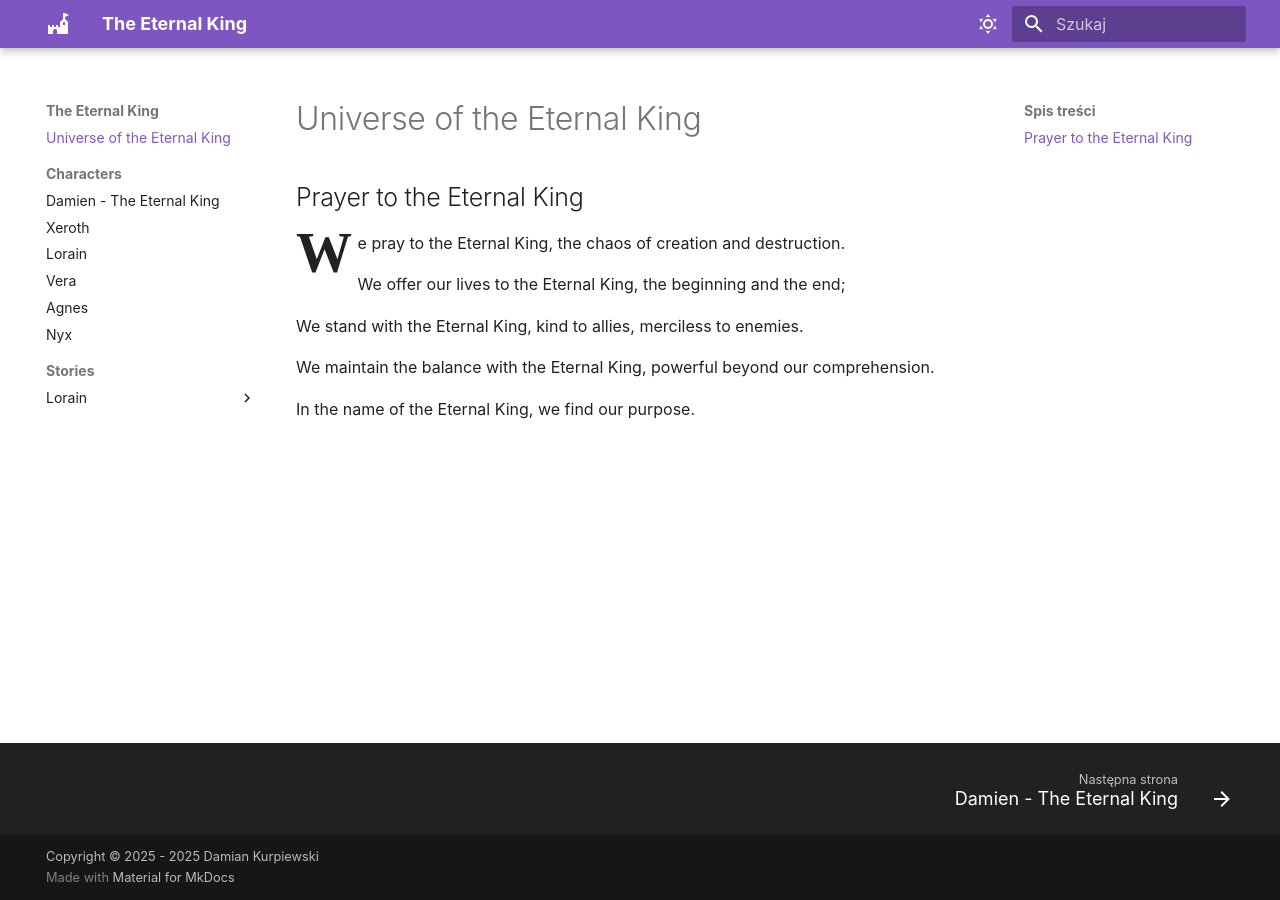
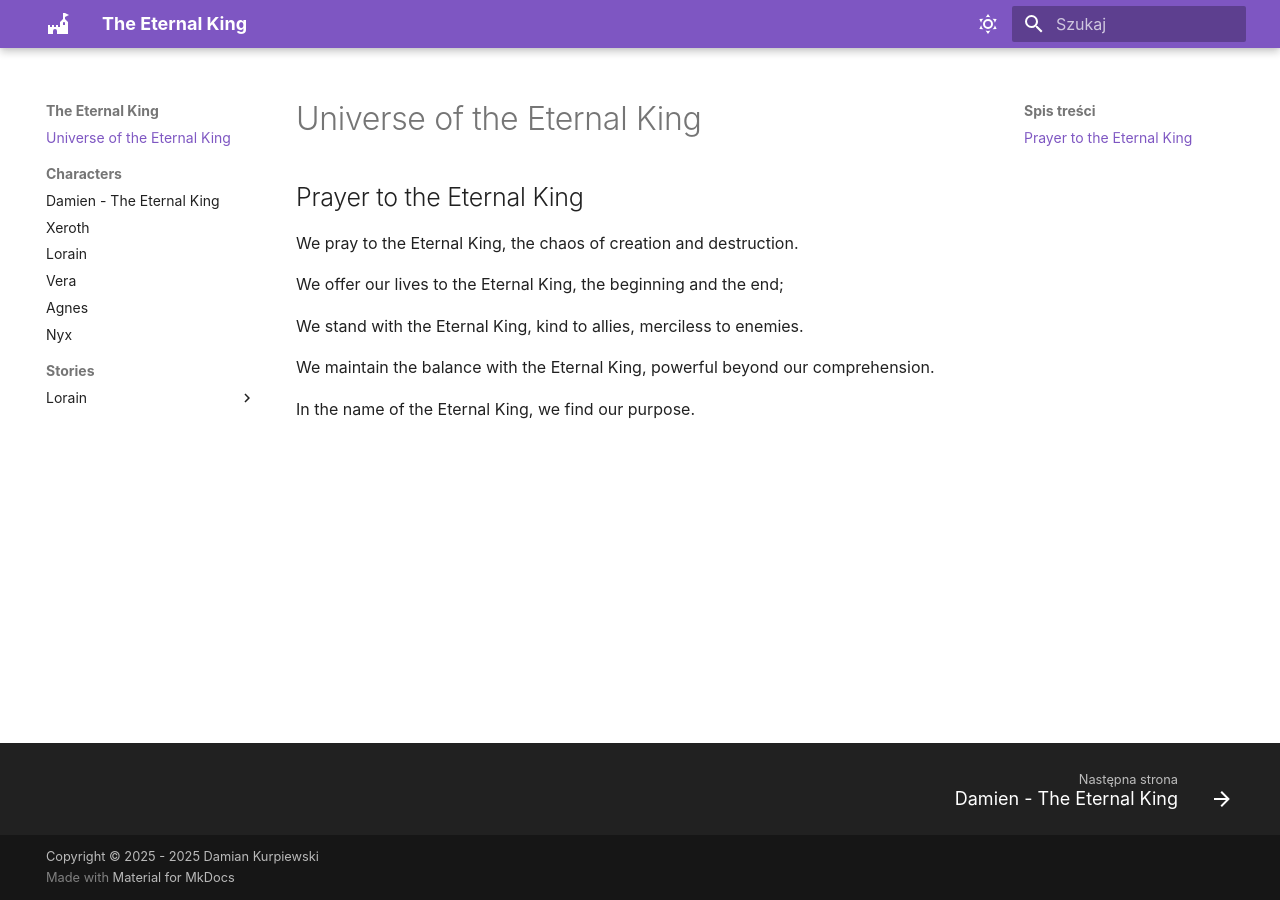
Before and after one commit to blackbat13/eternal-king, an MkDocs documentation site: the page built from docs/index.md, in a window 1280 px wide. Built offline with MkDocs 1.6.1 and Material for MkDocs 9.7.7, drawn with Linux system fonts in a browser that asks for light colours; some web fonts are replaced; plug-ins that fetch from the network failed and are left out.

Commit message:
Update extra.css

```diff
--- a/docs/stylesheets/extra.css
+++ b/docs/stylesheets/extra.css
@@ -1,8 +1,8 @@
-.md-content__inner p:first-of-type:first-letter {
+/* .md-content__inner p:first-of-type:first-letter {
     font-size: 3.5em;
     float: left;
     line-height: 0.8;
     margin-right: 0.1em;
     font-weight: bold;
     font-family: 'EB Garamond', serif;
-}
+} */
```
